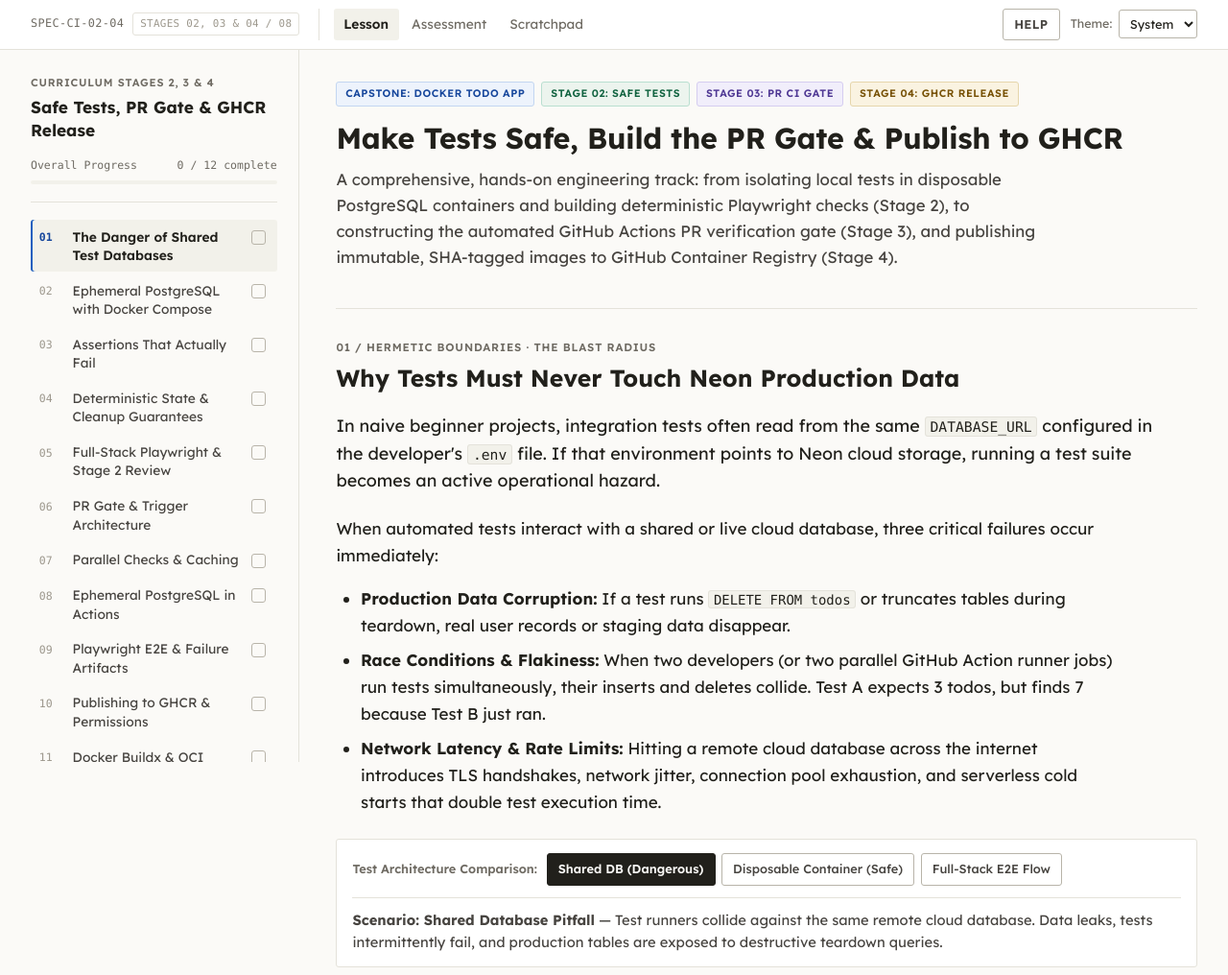
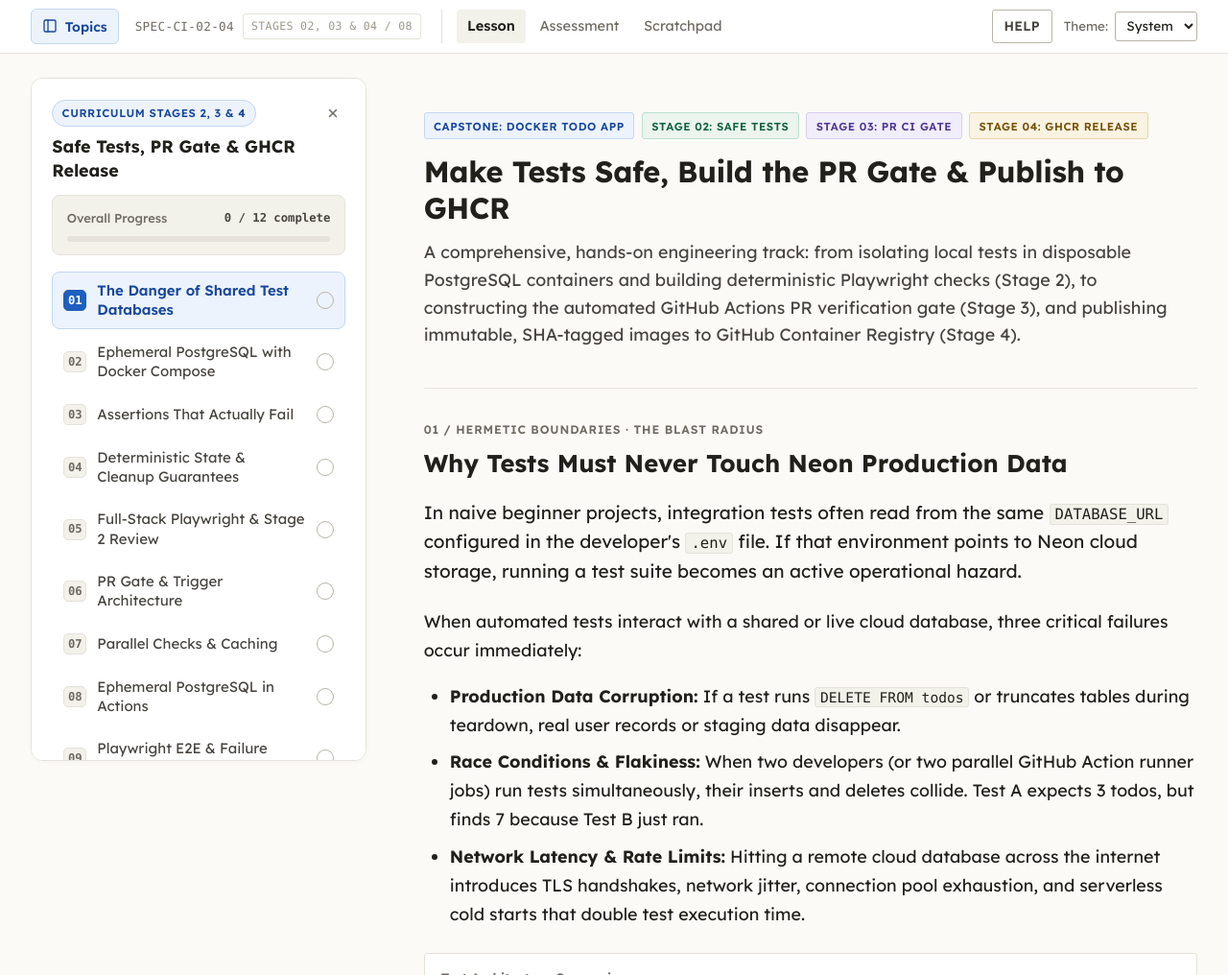
Before and after one commit to s3nsh1-dev/learning-with-ai, a website: page index.html in a window 1280 px wide. Shown: the top 1016 px of the page at 96% size. Drawn offline with Linux system fonts and the light colour scheme.

Commit message:
Implement full-width fluid layout and collapsible sidebar across all pages; adjust font sizes and line heights for better readability.

```diff
--- a/index.html
+++ b/index.html
@@ -61,6 +61,7 @@
 
   --measure: 80ch;
   --pad-x: clamp(1rem, 2.5vw, 2rem);
+  font-size: 17px;
 }
 
 @media (prefers-color-scheme: dark) {
@@ -155,8 +156,8 @@
 
 body {
   font-family: var(--font-body);
-  font-size: 17px;
-  line-height: 1.65;
+  font-size: 1.05rem;
+  line-height: 1.68;
   color: var(--ink);
   background: var(--bg);
   min-height: 100vh;
@@ -243,6 +244,40 @@ a {
   color: var(--ink-faint);
 }
 
+.sidebar-toggle-btn {
+  display: inline-flex;
+  align-items: center;
+  gap: 0.45rem;
+  font-family: var(--font-ui);
+  font-size: 0.82rem;
+  font-weight: 600;
+  padding: 0.32rem 0.65rem;
+  border: 1px solid var(--line);
+  border-radius: 6px;
+  background: var(--surface);
+  color: var(--ink-2);
+  cursor: pointer;
+  transition: all 0.15s ease;
+}
+.sidebar-toggle-btn:hover {
+  background: var(--surface-2);
+  color: var(--ink);
+  border-color: var(--line-strong);
+}
+.sidebar-toggle-btn[aria-expanded="false"] {
+  background: transparent;
+  color: var(--ink-muted);
+  border-color: var(--line);
+}
+.sidebar-toggle-btn[aria-expanded="true"] {
+  background: var(--blue-soft);
+  color: var(--blue-text);
+  border-color: var(--blue-line);
+}
+.sidebar-toggle-btn .toggle-icon {
+  flex-shrink: 0;
+}
+
 .page-nav {
   display: flex;
   align-items: center;
@@ -377,66 +412,129 @@ a {
 
 .shell {
   display: grid;
-  grid-template-columns: 280px minmax(0, 1fr);
-  padding: 0 var(--pad-x) 4rem;
+  grid-template-columns: 350px minmax(0, 1fr);
+  gap: 1.25rem;
+  padding: 1.5rem var(--pad-x) 4rem;
+  transition: grid-template-columns 0.25s ease;
+  width: 100%;
+}
+
+.shell.sidebar-collapsed {
+  grid-template-columns: minmax(0, 1fr);
+}
+
+.shell.sidebar-collapsed .sidebar {
+  display: none !important;
+}
+
+.shell.sidebar-collapsed main {
+  padding-left: 0;
 }
 
 .sidebar {
   position: sticky;
-  top: 3.1rem;
+  top: 4.2rem;
   align-self: start;
-  max-height: calc(100vh - 3.6rem);
+  max-height: calc(100vh - 5.2rem);
   overflow-y: auto;
-  padding: 1.6rem 1.4rem 2rem 0;
-  border-right: 1px solid var(--line);
-}
-
-.mobile-menu-btn {
-  display: none;
-}
-
-.sidebar-head {
-  padding-bottom: 1.1rem;
-  border-bottom: 1px solid var(--line);
+  background: var(--surface);
+  border: 1px solid var(--line);
+  border-radius: 12px;
+  padding: 1.25rem;
+  box-shadow: 0 2px 8px -2px rgba(0, 0, 0, 0.04);
+  scrollbar-width: thin;
+  scrollbar-color: var(--line-strong) transparent;
+}
+
+.sidebar::-webkit-scrollbar {
+  width: 5px;
+}
+.sidebar::-webkit-scrollbar-thumb {
+  background: var(--line-strong);
+  border-radius: 4px;
+}
+
+.sidebar-header-row {
+  display: flex;
+  align-items: center;
+  justify-content: space-between;
+  gap: 0.5rem;
+  margin-bottom: 0.5rem;
 }
 
 .stage-tag {
-  display: block;
+  display: inline-flex;
+  align-items: center;
   font-family: var(--font-ui);
-  font-size: 0.7rem;
+  font-size: 0.68rem;
   font-weight: 600;
-  letter-spacing: 0.07em;
+  letter-spacing: 0.05em;
   text-transform: uppercase;
+  color: var(--blue-text);
+  background: var(--blue-soft);
+  border: 1px solid var(--blue-line);
+  padding: 0.2rem 0.55rem;
+  border-radius: 999px;
+}
+
+.sidebar-close-btn {
+  display: inline-flex;
+  align-items: center;
+  justify-content: center;
+  width: 26px;
+  height: 26px;
+  border: 1px solid transparent;
+  border-radius: 6px;
+  background: transparent;
   color: var(--ink-muted);
-  margin-bottom: 0.3rem;
+  cursor: pointer;
+  transition: all 0.15s ease;
+}
+.sidebar-close-btn:hover {
+  background: var(--surface-2);
+  color: var(--ink);
+  border-color: var(--line);
 }
 
 .stage-name {
   font-family: var(--font-body);
-  font-size: 1.08rem;
+  font-size: 1.05rem;
   font-weight: 700;
   line-height: 1.35;
   color: var(--ink);
 }
 
 .progress-box {
-  margin-top: 1rem;
+  margin-top: 0.85rem;
+  background: var(--surface-2);
+  border: 1px solid var(--line);
+  border-radius: 8px;
+  padding: 0.75rem 0.85rem;
 }
 
 .progress-labels {
   display: flex;
   justify-content: space-between;
+  align-items: center;
+  font-family: var(--font-ui);
+  font-size: 0.76rem;
+  font-weight: 500;
+  color: var(--ink-muted);
+  margin-bottom: 0.45rem;
+}
+
+#progress-text {
   font-family: var(--font-mono);
   font-size: 0.72rem;
-  color: var(--ink-muted);
-  margin-bottom: 0.4rem;
+  font-weight: 600;
+  color: var(--ink-2);
 }
 
 .progress-track {
   display: block;
-  height: 4px;
-  border-radius: 2px;
-  background: var(--surface-2);
+  height: 6px;
+  border-radius: 999px;
+  background: var(--line);
   overflow: hidden;
 }
 
@@ -444,8 +542,9 @@ a {
   display: block;
   height: 100%;
   width: 0%;
-  background: var(--emerald);
-  transition: width 0.25s ease;
+  background: linear-gradient(90deg, var(--emerald), #22c55e);
+  border-radius: 999px;
+  transition: width 0.3s cubic-bezier(0.4, 0, 0.2, 1);
 }
 
 @media (prefers-reduced-motion: reduce) {
@@ -455,78 +554,98 @@ a {
 .topic-nav {
   display: flex;
   flex-direction: column;
-  gap: 0.1rem;
-  margin-top: 1.1rem;
+  gap: 0.25rem;
+  margin-top: 1rem;
 }
 
 .topic-btn {
-  display: grid;
-  grid-template-columns: 26px 1fr 18px;
-  align-items: start;
-  gap: 0.55rem;
+  display: flex;
+  align-items: center;
+  gap: 0.65rem;
   width: 100%;
   text-align: left;
-  padding: 0.5rem 0.55rem;
-  border: none;
-  border-radius: 3px;
-  background: none;
+  padding: 0.52rem 0.65rem;
+  border: 1px solid transparent;
+  border-radius: 8px;
+  background: transparent;
   font-family: var(--font-ui);
-  font-size: 0.86rem;
-  line-height: 1.4;
+  font-size: 0.88rem;
+  line-height: 1.35;
   color: var(--ink-2);
   cursor: pointer;
+  transition: all 0.15s ease;
 }
 .topic-btn:hover {
   background: var(--surface-2);
   color: var(--ink);
+  border-color: var(--line);
 }
 .topic-btn[aria-current="step"] {
-  background: var(--surface-2);
-  color: var(--ink);
+  background: var(--blue-soft);
+  color: var(--blue-text);
   font-weight: 600;
-  box-shadow: inset 2px 0 0 var(--blue);
+  border-color: var(--blue-line);
 }
 
 .topic-num {
   font-family: var(--font-mono);
   font-size: 0.72rem;
-  color: var(--ink-faint);
-  padding-top: 0.15rem;
-}
-.topic-btn[aria-current="step"] .topic-num {
-  color: var(--blue-text);
-}
-
-.topic-title-text {
-  word-break: break-word;
-}
-
-.topic-check {
-  width: 15px;
-  height: 15px;
-  margin-top: 0.2rem;
-  border: 1px solid var(--line-strong);
-  border-radius: 3px;
-  display: flex;
+  font-weight: 600;
+  color: var(--ink-muted);
+  background: var(--surface-2);
+  border: 1px solid var(--line);
+  border-radius: 5px;
+  min-width: 24px;
+  height: 22px;
+  display: inline-flex;
   align-items: center;
   justify-content: center;
-  font-size: 0.62rem;
+  flex-shrink: 0;
+  transition: all 0.15s ease;
+}
+.topic-btn[aria-current="step"] .topic-num {
+  background: var(--blue);
+  color: #ffffff;
+  border-color: var(--blue);
+}
+
+.topic-title-text {
+  flex: 1;
+  word-break: break-word;
+}
+
+.topic-check {
+  width: 18px;
+  height: 18px;
+  border: 1.5px solid var(--line-strong);
+  border-radius: 50%;
+  display: inline-flex;
+  align-items: center;
+  justify-content: center;
+  font-size: 10px;
+  font-weight: 700;
   line-height: 1;
   color: transparent;
+  background: transparent;
+  flex-shrink: 0;
+  transition: all 0.18s ease;
 }
 .topic-btn.is-complete .topic-check {
   background: var(--emerald);
   border-color: var(--emerald);
-  color: var(--bg);
+  color: #ffffff;
+  box-shadow: 0 1px 3px rgba(20, 122, 82, 0.25);
 }
 
 .sidebar-footnote {
-  margin-top: 1.4rem;
-  padding-top: 1rem;
-  border-top: 1px solid var(--line);
+  margin-top: 1.1rem;
+  padding: 0.7rem 0.85rem;
+  border: 1px dashed var(--line-strong);
+  border-radius: 8px;
+  background: var(--surface-2);
   font-family: var(--font-ui);
-  font-size: 0.76rem;
-  line-height: 1.55;
+  font-size: 0.74rem;
+  line-height: 1.45;
   color: var(--ink-muted);
 }
 
@@ -602,7 +721,6 @@ main {
   font-size: 1.05rem;
   line-height: 1.6;
   color: var(--ink-2);
-  max-width: 72ch;
 }
 
 /* ----------------------------- Topic body ---------------------------- */
@@ -638,13 +756,11 @@ main {
   line-height: 1.6;
   color: var(--ink);
   margin-bottom: 1.35rem;
-  max-width: var(--measure);
 }
 
 p {
   margin-bottom: 1.05rem;
   color: var(--ink);
-  max-width: var(--measure);
 }
 
 h3 {
@@ -667,7 +783,6 @@ h4 {
 ul, ol {
   margin: 0.9rem 0 1.25rem;
   padding-left: 1.6rem;
-  max-width: calc(var(--measure) - 1rem);
 }
 li {
   margin-bottom: 0.5rem;
@@ -691,7 +806,6 @@ code {
   border-left: 3px solid var(--blue);
   background: var(--blue-soft);
   border-radius: 0 3px 3px 0;
-  max-width: calc(var(--measure) + 6rem);
 }
 .callout.amber,
 .callout.warning {
@@ -1188,7 +1302,7 @@ svg.interactive-mechanism-svg {
 
 @media (max-width: 960px) {
   .shell {
-    grid-template-columns: 232px minmax(0, 1fr);
+    grid-template-columns: 270px minmax(0, 1fr);
   }
 }
 
@@ -1198,38 +1312,48 @@ svg.interactive-mechanism-svg {
     padding: 0 var(--pad-x) 3rem;
   }
 
+  .sidebar-backdrop {
+    display: none;
+    position: fixed;
+    inset: 0;
+    background: rgba(0, 0, 0, 0.45);
+    z-index: 99;
+    backdrop-filter: blur(2px);
+  }
+  .sidebar-backdrop.is-open {
+    display: block;
+  }
+
   .sidebar {
-    position: static;
-    max-height: none;
-    overflow: visible;
-    padding: 0;
-    margin: 0 calc(-1 * var(--pad-x)) 1.25rem;
-    border-right: none;
-    border-bottom: 1px solid var(--line);
+    position: fixed;
+    top: 0;
+    left: 0;
+    bottom: 0;
+    width: min(320px, 86vw);
+    max-height: 100vh;
+    height: 100vh;
+    z-index: 100;
+    border-radius: 0;
+    border-top: none;
+    border-bottom: none;
+    border-left: none;
+    box-shadow: 4px 0 24px rgba(0, 0, 0, 0.18);
+    transform: translateX(-100%);
+    transition: transform 0.25s cubic-bezier(0.4, 0, 0.2, 1);
+    margin: 0;
+    padding: 1.25rem 1rem;
     background: var(--surface);
   }
 
+  .sidebar.is-open {
+    transform: translateX(0);
+  }
+
   .mobile-menu-btn {
-    display: flex;
-    align-items: center;
-    justify-content: space-between;
-    width: 100%;
-    padding: 0.8rem var(--pad-x);
-    border: none;
-    background: var(--surface);
-    font-family: var(--font-ui);
-    font-size: 0.9rem;
-    font-weight: 600;
-    color: var(--ink);
-    cursor: pointer;
+    display: none;
   }
 
   .sidebar-inner {
-    display: none;
-    padding: 1.1rem var(--pad-x) 1.4rem;
-    border-top: 1px solid var(--line);
-  }
-  .sidebar.is-open .sidebar-inner {
     display: block;
   }
 
@@ -1273,6 +1397,13 @@ svg.interactive-mechanism-svg {
   <header class="topbar">
     <div class="topbar-inner">
       <div class="brand-group">
+        <button class="sidebar-toggle-btn" id="sidebar-toggle-btn" aria-expanded="true" aria-controls="sidebar" title="Toggle Topics Sidebar (Ctrl+B)">
+          <svg class="toggle-icon" width="16" height="16" viewBox="0 0 24 24" fill="none" stroke="currentColor" stroke-width="2" stroke-linecap="round" stroke-linejoin="round" aria-hidden="true">
+            <rect x="3" y="3" width="18" height="18" rx="2" ry="2"></rect>
+            <line x1="9" y1="3" x2="9" y2="21"></line>
+          </svg>
+          <span class="toggle-label">Topics</span>
+        </button>
         <div class="brand-spec">
           <span>SPEC-CI-02-04</span>
           <span class="badge-rev">STAGES 02, 03 &amp; 04 / 08</span>
@@ -1324,17 +1455,21 @@ svg.interactive-mechanism-svg {
     </div>
   </header>
 
-  <div class="shell">
+  <div class="sidebar-backdrop" id="sidebar-backdrop" aria-hidden="true"></div>
+  <div class="shell" id="shell">
     <!-- Collapsible Progress Sidebar -->
-    <aside class="sidebar" aria-label="Curriculum Navigation">
-      <button class="mobile-menu-btn" aria-expanded="false" aria-controls="sidebar-inner" id="mobile-toggle">
-        <span>Lesson Topics &amp; Progress</span>
-        <span class="mobile-icon" aria-hidden="true">+</span>
-      </button>
-
+    <aside class="sidebar" id="sidebar" aria-label="Curriculum Navigation">
       <div class="sidebar-inner" id="sidebar-inner">
         <div class="sidebar-head">
-          <span class="stage-tag">Curriculum Stages 2, 3 &amp; 4</span>
+          <div class="sidebar-header-row">
+            <span class="stage-tag">Curriculum Stages 2, 3 &amp; 4</span>
+            <button class="sidebar-close-btn" id="sidebar-close-btn" aria-label="Collapse sidebar" title="Collapse sidebar">
+              <svg width="14" height="14" viewBox="0 0 24 24" fill="none" stroke="currentColor" stroke-width="2.5" stroke-linecap="round" stroke-linejoin="round" aria-hidden="true">
+                <line x1="18" y1="6" x2="6" y2="18"></line>
+                <line x1="6" y1="6" x2="18" y2="18"></line>
+              </svg>
+            </button>
+          </div>
           <h2 class="stage-name">Safe Tests, PR Gate &amp; GHCR Release</h2>
 
           <div class="progress-box">
@@ -2754,6 +2889,7 @@ jobs:
       const doneSet = new Set(state.done);
 
       // DOM Elements
+      const shell = document.getElementById("shell");
       const navContainer = document.getElementById("topic-nav-container");
       const completeBtn = document.getElementById("complete-btn");
       const completeLabel = document.getElementById("complete-label");
@@ -2764,8 +2900,10 @@ jobs:
       const progressBar = document.getElementById("progress-bar");
       const progressTrack = document.querySelector(".progress-track");
       const statusAnnouncer = document.getElementById("status-announcer");
-      const mobileToggle = document.getElementById("mobile-toggle");
-      const sidebar = document.querySelector(".sidebar");
+      const sidebarToggleBtn = document.getElementById("sidebar-toggle-btn");
+      const sidebarCloseBtn = document.getElementById("sidebar-close-btn");
+      const sidebarBackdrop = document.getElementById("sidebar-backdrop");
+      const sidebar = document.getElementById("sidebar") || document.querySelector(".sidebar");
 
       function saveState() {
         try {
@@ -2942,10 +3080,8 @@ jobs:
         saveState();
         render();
 
-        if (sidebar.classList.contains("is-open")) {
-          sidebar.classList.remove("is-open");
-          mobileToggle.setAttribute("aria-expanded", "false");
-          mobileToggle.querySelector(".mobile-icon").textContent = "+";
+        if (isMobile() && sidebar && sidebar.classList.contains("is-open")) {
+          toggleSidebar(false);
         }
 
         if (shouldFocus) {
@@ -2986,10 +3122,50 @@ jobs:
         saveState();
       });
 
-      mobileToggle.addEventListener("click", () => {
-        const isOpen = sidebar.classList.toggle("is-open");
-        mobileToggle.setAttribute("aria-expanded", String(isOpen));
-        mobileToggle.querySelector(".mobile-icon").textContent = isOpen ? "−" : "+";
+      function isMobile() {
+        return window.innerWidth <= 768;
+      }
+
+      function toggleSidebar(forceState) {
+        if (isMobile()) {
+          const isOpen = forceState !== undefined ? forceState : !sidebar.classList.contains("is-open");
+          sidebar.classList.toggle("is-open", isOpen);
+          if (sidebarBackdrop) sidebarBackdrop.classList.toggle("is-open", isOpen);
+          if (sidebarToggleBtn) sidebarToggleBtn.setAttribute("aria-expanded", String(isOpen));
+          document.body.style.overflow = isOpen ? "hidden" : "";
+        } else {
+          const isCollapsed = forceState !== undefined ? !forceState : !shell.classList.contains("sidebar-collapsed");
+          shell.classList.toggle("sidebar-collapsed", isCollapsed);
+          if (sidebarToggleBtn) sidebarToggleBtn.setAttribute("aria-expanded", String(!isCollapsed));
+          try {
+            localStorage.setItem("learning_sidebar_collapsed", String(isCollapsed));
+          } catch (_) {}
+        }
+      }
+
+      // Restore collapsed preference on desktop
+      try {
+        if (!isMobile() && localStorage.getItem("learning_sidebar_collapsed") === "true") {
+          shell.classList.add("sidebar-collapsed");
+          if (sidebarToggleBtn) sidebarToggleBtn.setAttribute("aria-expanded", "false");
+        }
+      } catch (_) {}
+
+      if (sidebarToggleBtn) {
+        sidebarToggleBtn.addEventListener("click", () => toggleSidebar());
+      }
+      if (sidebarCloseBtn) {
+        sidebarCloseBtn.addEventListener("click", () => toggleSidebar(false));
+      }
+      if (sidebarBackdrop) {
+        sidebarBackdrop.addEventListener("click", () => toggleSidebar(false));
+      }
+
+      window.addEventListener("keydown", (e) => {
+        if ((e.ctrlKey || e.metaKey) && e.key.toLowerCase() === "b") {
+          e.preventDefault();
+          toggleSidebar();
+        }
       });
 
       // Help Toggle
```
Also changed, not shown: MCQ.html (+3 -5 lines), disposable.html (+0 -1 lines), .agents/skills/eli5/SKILL.md.
